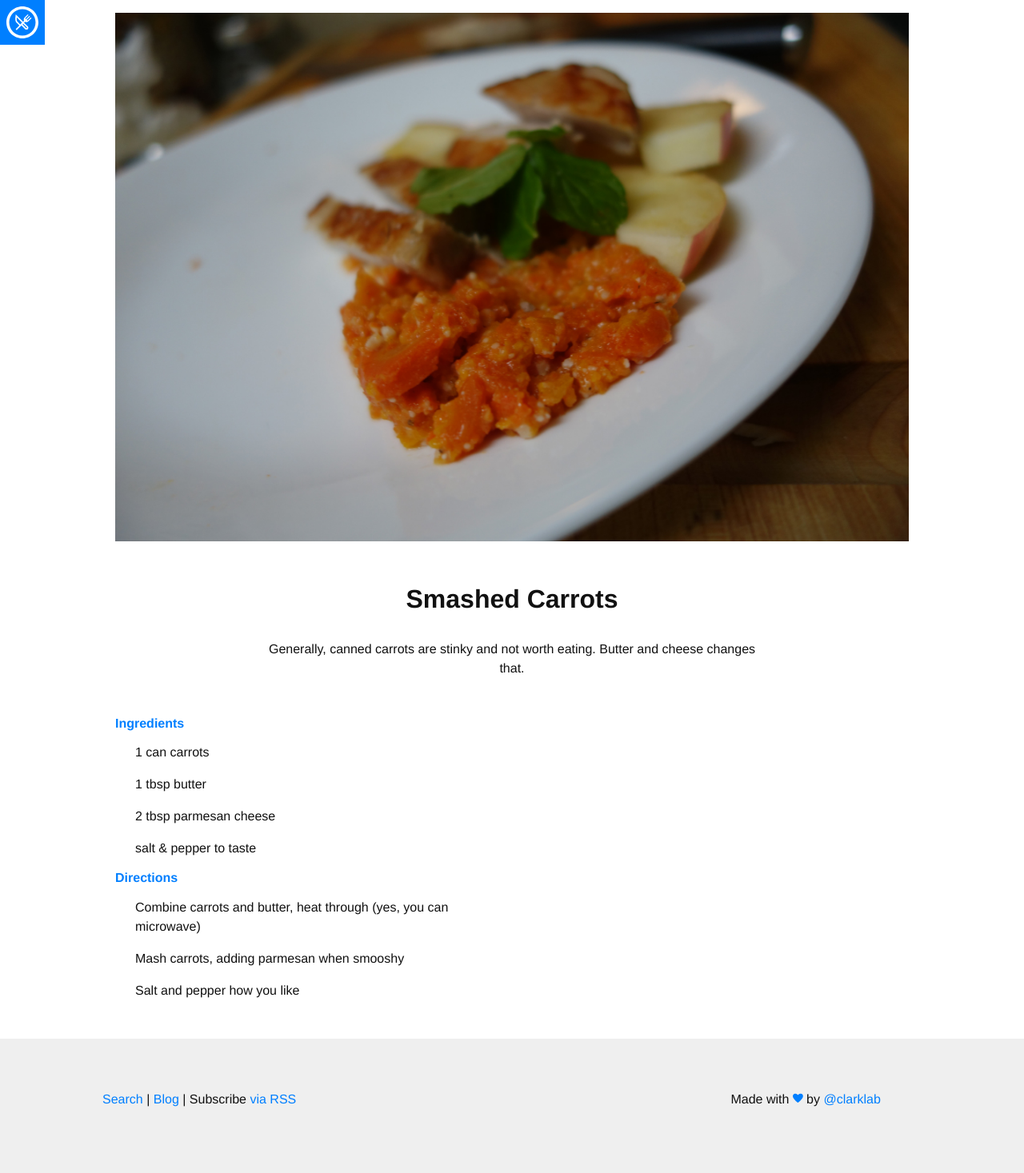
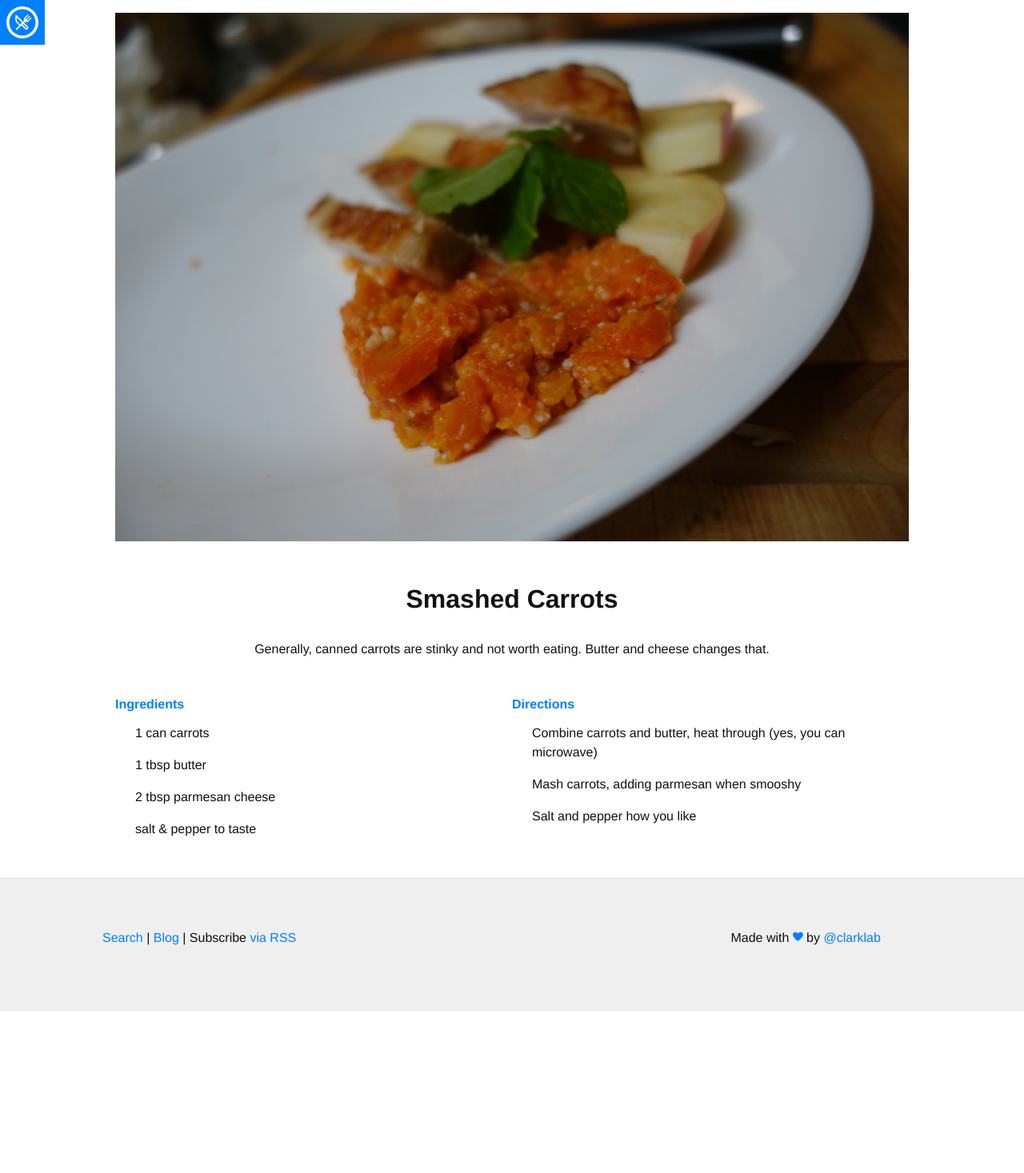
Before and after one commit to lynda365/lynda365.github.io, a Jekyll site: the page built from _recipes/smashed-carrots.md, in a window 1280 px wide. Shown: the whole page at 80% size. Built offline with Jekyll 4.4.1, drawn with Linux system fonts in a browser that asks for light colours; nearby versions of some CDN libraries; some web fonts are replaced; after the commit the page ends 1265 px from its top, so only the background shows below that.

Commit message:
Update recipe.html

```diff
--- a/_layouts/recipe.html
+++ b/_layouts/recipe.html
@@ -25,14 +25,15 @@ layout: default
   </header>
 
   <div class="px2 mt3 clearfix">
-    <div class="sm-col-8 center mx-auto" itemprop="description">{{page.content}}</div>
+<!--    <div class="sm-col-8 center mx-auto" itemprop="description">{{page.content}}</div>-->
+<div class="center mx-auto" itemprop="description">{{page.content}}</div>
   </div>
 
 <!-- call up recipe and directions -->
   <div class="clearfix mt3">
 
-<!--    <div class="sm-col sm-col-6 lg-col-6">-->
-<div>
+    <div class="sm-col sm-col-6 lg-col-6">
+
       <!-- check if it's a component-based recipe -->
       {% if page.components %}
       <h4 class="blue mt0 mb2 xs-center">Components</h4>
```
